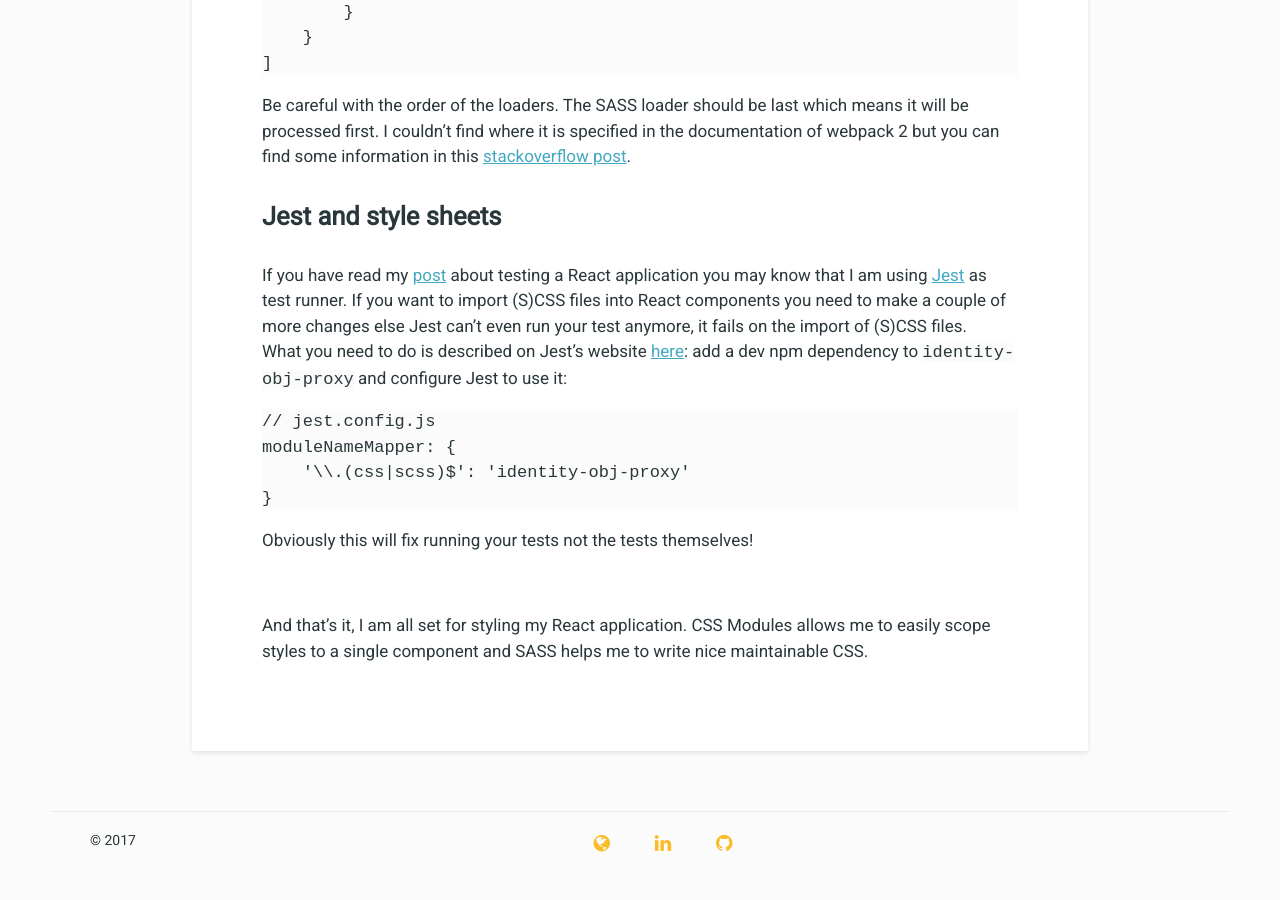
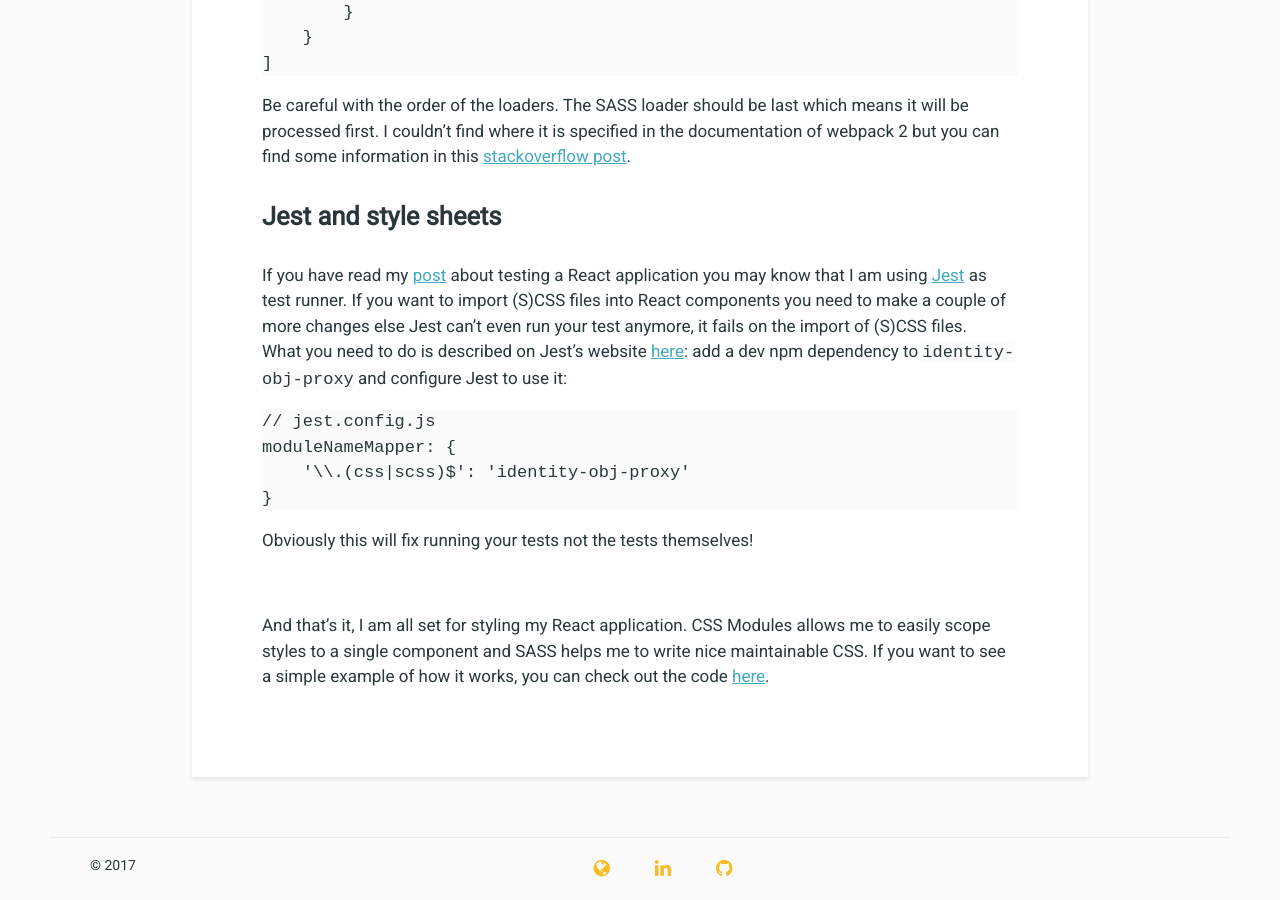
Before and after one commit to caroleolivier/caroleolivier.github.io, a Jekyll site: the page built from _posts/2017-10-06-styling-react-app.md, in a window 1280 px wide and 900 px high, scrolled down 2625 px. Built offline with Jekyll 4.4.1, drawn with Linux system fonts in a browser that asks for light colours; before the commit the page ends 3500 px from its top, so only the background shows below that.

Commit message:
Add link to code

```diff
--- a/_posts/2017-10-06-styling-react-app.md
+++ b/_posts/2017-10-06-styling-react-app.md
@@ -102,4 +102,4 @@ Obviously this will fix running your tests not the tests themselves!
 <br/>
 
 
-And that's it, I am all set for styling my React application. CSS Modules allows me to easily scope styles to a single component and SASS helps me to write nice maintainable CSS.
+And that's it, I am all set for styling my React application. CSS Modules allows me to easily scope styles to a single component and SASS helps me to write nice maintainable CSS. If you want to see a simple example of how it works, you can check out the code [here](https://github.com/caroleolivier/minimal-react-starter/tree/v4.0.0).
```
